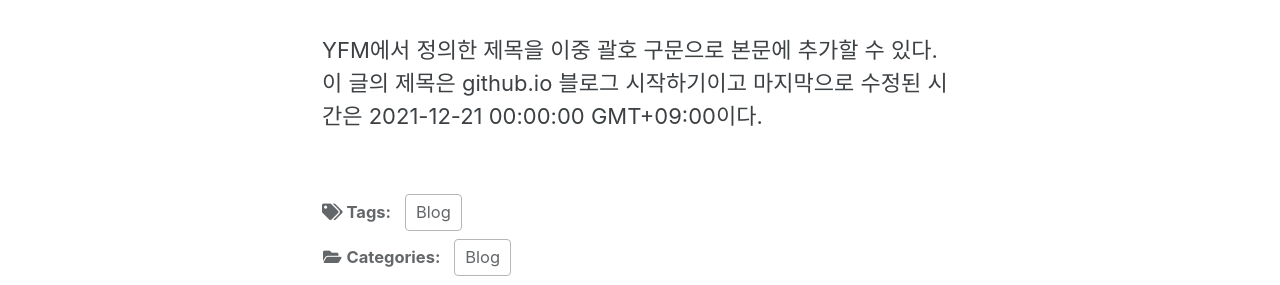
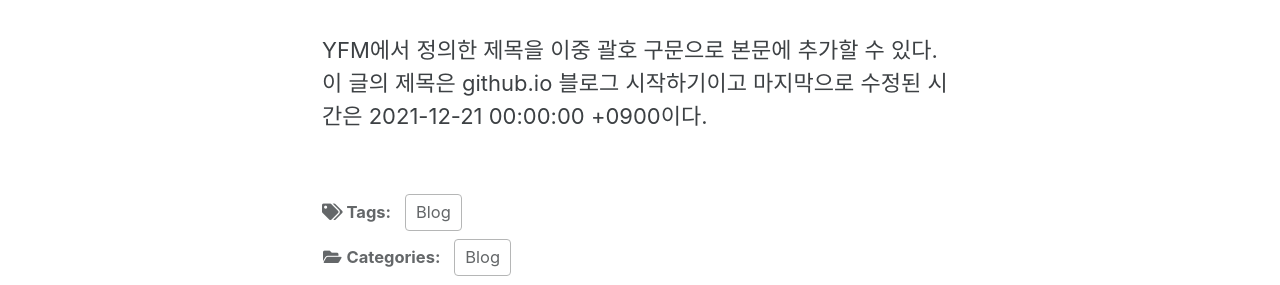
Before and after one commit to doorwhichisclosed/doorwhichisclosed.github.io, a Jekyll site: the page built from _posts/2021-12-21-first-post.md, in a window 1280 px wide. Shown: the part 356-641 px from the top of the page. Built offline with Jekyll 4.4.1, drawn with Linux system fonts in a browser that asks for light colours; cached includes are drawn as plain includes.

Commit message:
first post

```diff
--- a/_posts/2021-12-21-first-post.md
+++ b/_posts/2021-12-21-first-post.md
@@ -6,7 +6,7 @@ categories:
   - Blog
 tags:
   - Blog
-last_modified_at: 2021-12-21 00:00:00 GMT+09:00
+last_modified_at: 2021-12-21 00:00:00 +0900
 ---
 
 GitHub Blog 서비스인 github.io 블로그 시작하기로 했다.
```
